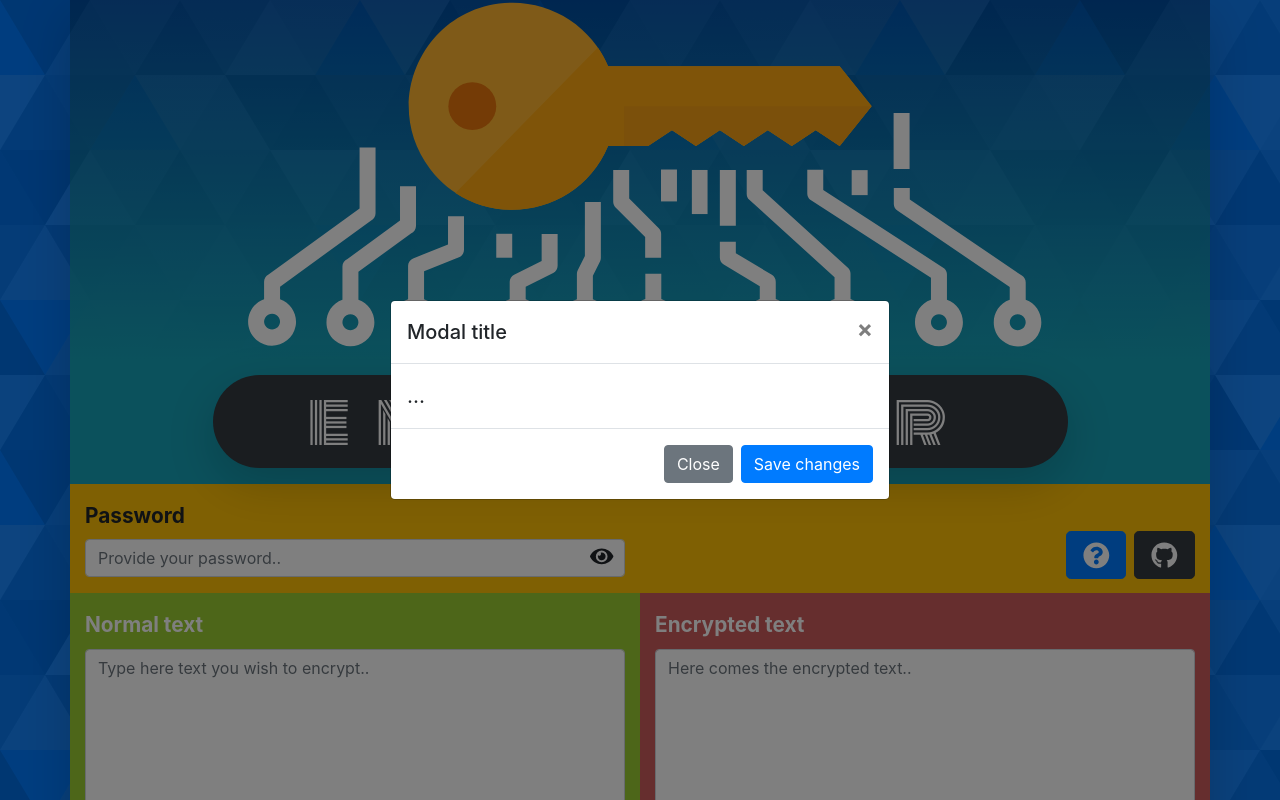
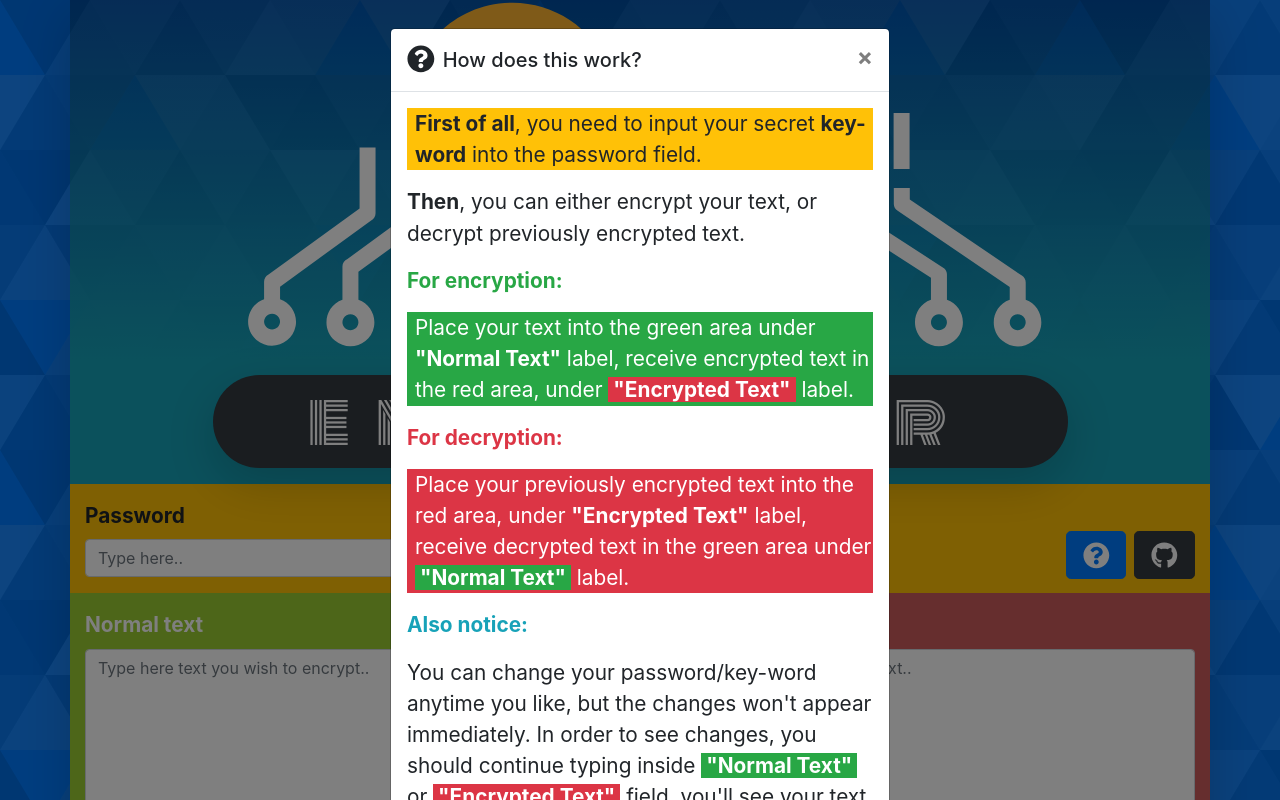
Before and after one commit to IsleBeeGun/encryptor, a React (Create React App) app: page / in a window 1280 px wide. Both pictures are taken after a click on the button 1096 px from the left and 555 px from the top of the page. Shown: the top 800 px of the page. Built offline with nearby package versions, Linux system fonts and the light colour scheme.

Commit message:
Provide usage manual inside help modal

```diff
--- a/src/components/Encryptor/Key/Key.jsx
+++ b/src/components/Encryptor/Key/Key.jsx
@@ -66,7 +66,7 @@ class Key extends React.Component {
             <input
               type={this.state.showPassword}
               id="password"
-              placeholder="Provide your password.."
+              placeholder="Type here.."
               onChange={this.handleKeyChange}
               className="form-control"
             />
@@ -113,8 +113,9 @@ class Key extends React.Component {
           <div className="modal-dialog modal-dialog-centered" role="document">
             <div className="modal-content">
               <div className="modal-header">
-                <h5 className="modal-title" id="helpModalTitle">
-                  Modal title
+                <FontAwesomeIcon icon={faQuestionCircle} size="lg" />
+                <h5 className="modal-title ml-2" id="helpModalTitle">
+                  How does this work?
                 </h5>
                 <button
                   type="button"
@@ -125,7 +126,57 @@ class Key extends React.Component {
                   <span aria-hidden="true">&times;</span>
                 </button>
               </div>
-              <div className="modal-body">...</div>
+              <div className="modal-body">
+                <p className="bg-warning pl-2 text-black">
+                  <strong>First of all</strong>, you need to input your secret{" "}
+                  <strong>key-word</strong> into the password field.
+                </p>
+                <p>
+                  <strong>Then</strong>, you can either encrypt your text, or
+                  decrypt previously encrypted text.
+                </p>
+                <p className="text-success">
+                  <strong>For encryption:</strong>
+                </p>
+                <p className="bg-success pl-2 text-white">
+                  Place your text into the green area under{" "}
+                  <strong>"Normal Text"</strong> label, receive encrypted text
+                  in the red area, under{" "}
+                  <strong className="bg-danger">
+                    &nbsp;"Encrypted&nbsp;Text"&nbsp;
+                  </strong>{" "}
+                  label.
+                </p>
+                <p className="text-danger">
+                  <strong>For decryption:</strong>
+                </p>
+                <p className="bg-danger pl-2 text-white">
+                  Place your previously encrypted text into the red area, under{" "}
+                  <strong>"Encrypted Text"</strong> label, receive decrypted
+                  text in the green area under{" "}
+                  <strong className="bg-success">
+                    &nbsp;"Normal&nbsp;Text"&nbsp;
+                  </strong>{" "}
+                  label.{" "}
+                </p>
+                <p className="text-info">
+                  <strong>Also notice:</strong>
+                </p>
+                <p>
+                  You can change your password/key-word anytime you like, but
+                  the changes won't appear immediately. In order to see changes,
+                  you should continue typing inside{" "}
+                  <strong className="bg-success text-white">
+                    &nbsp;"Normal&nbsp;Text"&nbsp;
+                  </strong>{" "}
+                  or{" "}
+                  <strong className="bg-danger text-white">
+                    &nbsp;"Encrypted&nbsp;Text"&nbsp;
+                  </strong>{" "}
+                  field, you'll see your text rearranged by new password shortly
+                  after.{" "}
+                </p>
+              </div>
               <div className="modal-footer">
                 <button
                   type="button"
@@ -133,9 +184,6 @@ class Key extends React.Component {
                   data-dismiss="modal"
                 >
                   Close
-                </button>
-                <button type="button" className="btn btn-primary">
-                  Save changes
                 </button>
               </div>
             </div>
```
